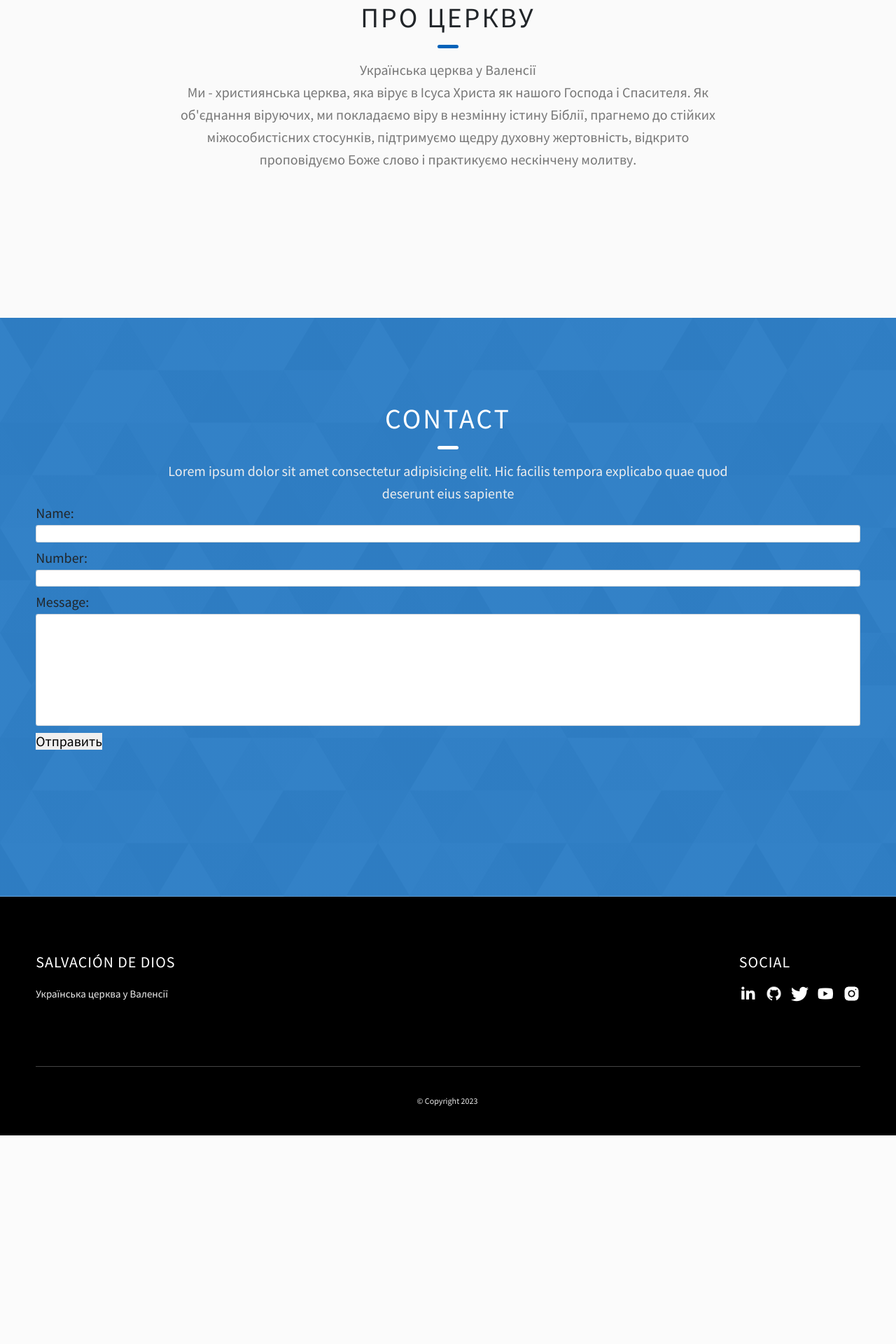
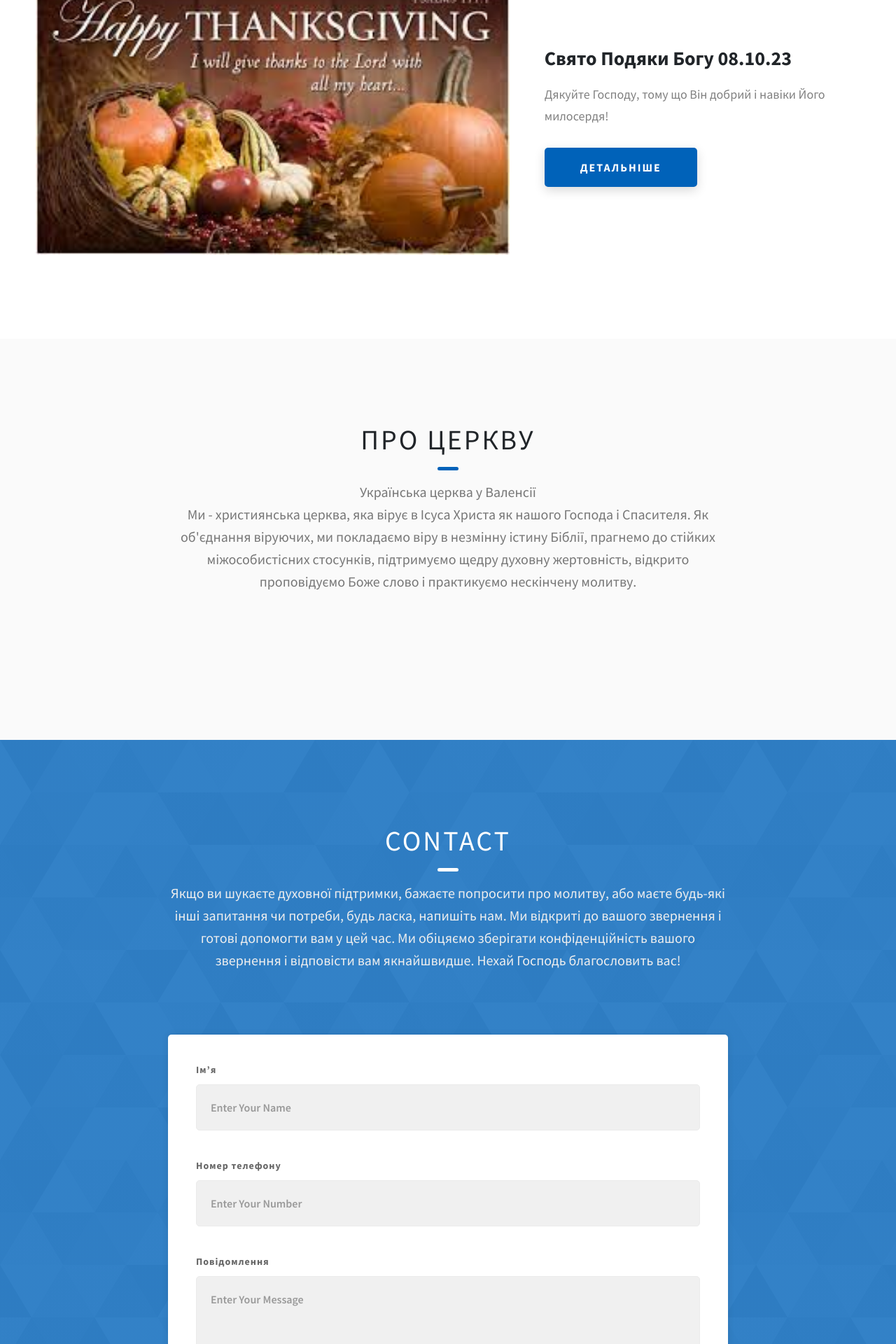
Before and after one commit to dvkim28/v_church, a Django app: page / in a window 1280 px wide. Shown: the part 2360-4280 px from the top of the page at 70% size. Before the commit the page ends 3982 px from the top, so only its background shows below. Run offline with Django 4.2, Linux system fonts and the light colour scheme; data comes from the database, SQL or seed files in the repository; both versions use the stored data as it was after the commit.

Commit message:
added form listview gitignore

```diff
--- a/salvacion/main/forms.py
+++ b/salvacion/main/forms.py
@@ -1,5 +1,3 @@
-from django.utils import timezone
-
 from django import forms
 
 from main.models import Feedback
@@ -9,16 +7,32 @@ class ContactForm(forms.ModelForm):
     name = forms.CharField(
         max_length=128,
         widget=forms.TextInput(
-            attrs={'class': 'form-control'}
-        ))
+            attrs={
+                'class': 'contact__form-input',
+                'placeholder': 'Enter Your Name',
+                'id': 'name'
+            }
+        )
+    )
     number = forms.IntegerField(
-        widget=forms.TextInput(attrs={'class': 'form-control'}),
+        widget=forms.NumberInput(
+            attrs={
+                'class': 'contact__form-input ',
+                'placeholder': 'Enter Your Number',
+                'id': 'number'
+            }
+        ),
     )
-
     message = forms.CharField(
         max_length=100,
         widget=forms.Textarea(
-            attrs={'class': 'form-control'}
+            attrs={
+                'class': 'contact__form-input',
+                'placeholder': 'Enter Your Message',
+                'id': 'message',
+                'cols': '30',
+                'rows': '10'
+            }
         )
     )
     class Meta:
--- a/salvacion/main/static/css/style.css
+++ b/salvacion/main/static/css/style.css
@@ -19,6 +19,11 @@ Inside media queries 1em is always 16px i.e 1em = 16px at every screen size only
   padding: 0;
   box-sizing: inherit;
   font-family: inherit; }
+  * {
+    margin: 0;
+    padding: 0;
+    box-sizing: border-box;
+}
 
 html {
   font-size: 62.5%;
@@ -171,7 +176,7 @@ font-family: roboto;
     .sec-pad {
       padding: 8rem 0; } }
 
-.text-primary {
+.text-primary_main {
   color: #fff;
   font-size: 3.2rem;
   text-align: center;
--- a/salvacion/main/templates/main/base/base.html
+++ b/salvacion/main/templates/main/base/base.html
@@ -1,27 +1,33 @@
 {% load static %}
-{% load my_custom_form %}.
-
+{% load my_custom_form %}
 <!DOCTYPE html>
 <html lang="en">
 <head>
     <meta charset="UTF-8"/>
     <meta name="viewport" content="width=device-width, initial-scale=1.0"/>
     <meta http-equiv="X-UA-Compatible" content="ie=edge"/>
+    <link
+      href="https://fonts.googleapis.com/css2?family=Source+Sans+Pro:wght@400;600;700;900&display=swap"
+      rel="stylesheet"
+    />
+    <link href="https://cdn.jsdelivr.net/npm/bootstrap@5.3.0/dist/css/bootstrap.min.css" rel="stylesheet"
+          integrity="sha384-9ndCyUaIbzAi2FUVXJi0CjmCapSmO7SnpJef0486qhLnuZ2cdeRhO02iuK6FUUVM" crossorigin="anonymous">
+    <link rel="stylesheet" href=" {% static 'css/style.css' %}"/>
     <title>{%block head%}{%endblock%}</title>
-    <link rel="stylesheet" href="https://cdn.jsdelivr.net/npm/bootstrap@4.0.0/dist/css/bootstrap.min.css"
-          integrity="sha384-Gn5384xqQ1aoWXA+058RXPxPg6fy4IWvTNh0E263XmFcJlSAwiGgFAW/dAiS6JXm" crossorigin="anonymous">
-    <meta name="description" content="Portfolio Template for Developer"/>
-
-    <link rel="stylesheet" href=" {% static 'css/style.css' %}"/>
-
-    <link rel="preconnect" href="https://fonts.googleapis.com"/>
-    <link rel="preconnect" href="https://fonts.gstatic.com" crossorigin/>
-    <link
-            href="https://fonts.googleapis.com/css2?family=Source+Sans+Pro:wght@400;600;700;900&display=swap"
-            rel="stylesheet"
-    />
 </head>
 <body>
+
+{% if messages %}
+<ul class="messages">
+    {% for message in messages %}
+    <li {% if message.tags %} class="{{ message.tags }}, list-group-item" {% endif %}>
+        {% if message.level == DEFAULT_MESSAGE_LEVELS.ERROR %}Important: {% endif %}
+        <div class="alert alert-success" role="alert">{{ message }}</div>
+
+    </li>
+    {% endfor %}
+</ul>
+{% endif %}
 <header class="header">
     <div class="header__content">
         <div class="header__logo-container">
@@ -31,18 +37,18 @@
         <div class="header__main">
             <ul class="header__links">
                 <li class="header__link-wrapper">
-                    <a href="{% url 'homepage'%}" class="header__link"> Home </a>
+                    <a href="{% url 'homepage'%}" class="header__link"> Головна </a>
                 </li>
                 <li class="header__link-wrapper">
-                    <a href="{% url 'homepage' %}/about" class="header__link">About </a>
+                    <a href="{% url 'homepage' %}/about" class="header__link">Про церкву </a>
                 </li>
                 <li class="header__link-wrapper">
                     <a href="{% url 'homepage'%}/projects" class="header__link">
-                        Projects
+                        Новини
                     </a>
                 </li>
                 <li class="header__link-wrapper">
-                    <a href="{% url 'homepage'%}/>contact" class="header__link"> Contact </a>
+                    <a href="{% url 'homepage'%}/>contact" class="header__link"> Контакти </a>
                 </li>
             </ul>
             <div class="header__main-ham-menu-cont">
@@ -59,27 +65,6 @@
             </div>
         </div>
     </div>
-    <div class="header__sm-menu">
-        <div class="header__sm-menu-content">
-            <ul class="header__sm-menu-links">
-                <li class="header__sm-menu-link">
-                    <a href="./index.html"> Home </a>
-                </li>
-
-                <li class="header__sm-menu-link">
-                    <a href="./index.html#about"> About </a>
-                </li>
-
-                <li class="header__sm-menu-link">
-                    <a href="./index.html#projects"> Projects </a>
-                </li>
-
-                <li class="header__sm-menu-link">
-                    <a href="./index.html#contact"> Contact </a>
-                </li>
-            </ul>
-        </div>
-    </div>
 </header>
 {% block content %}
 {% endblock %}
@@ -88,39 +73,18 @@
         <div class="main-footer__upper">
             <div class="main-footer__row main-footer__row-1">
                 <h2 class="heading heading-sm main-footer__heading-sm">
-                    <span>Social</span>
+                    <span>Соціальні мережи</span>
                 </h2>
                 <div class="main-footer__social-cont">
-                    <a target="_blank" rel="noreferrer" href="#">
+                    <a target="_blank" rel="noreferrer" href="https://www.facebook.com/vlcsalvation/">
                         <img
                                 class="main-footer__icon"
-                                src="{% static 'assets/png/linkedin-ico.png'%}"
-                                alt="icon"
+                                src="{% static 'assets/png/facebook.png'%}"
                         />
                     </a>
-                    <a target="_blank" rel="noreferrer" href="#">
-                        <img
-                                class="main-footer__icon"
-                                src="{% static 'assets/png/github-ico.png'%}"
-                        />
-                    </a>
-                    <a target="_blank" rel="noreferrer" href="#">
-                        <img
-                                class="main-footer__icon"
-                                src="{% static 'assets/png/twitter-ico.png'%}"
-                        />
-                    </a>
-                    <a target="_blank" rel="noreferrer" href="#">
-                        <img
-                                class="main-footer__icon"
-                                src="{% static './assets/png/yt-ico.png' %}"
-                                alt="icon"
-                        />
-                    </a>
-                    <a target="_blank" rel="noreferrer" href="#">
                         <img
                                 class="main-footer__icon main-footer__icon--mr-none"
-                                src="{% static 'assets/png/insta-ico.png' %}"
+                                src="{% static 'assets/png/insta.png' %}"
                         />
                     </a>
                 </div>
@@ -134,7 +98,6 @@
             </div>
         </div>
 
-        <!-- If you give me some credit or shoutout here by linking to my website, then it will be a big thing for me and will help me a lot :) -->
         <div class="main-footer__lower">
             &copy; Copyright 2023
             <a rel="noreferrer" target="_blank" href="#"
@@ -142,7 +105,7 @@
             >
         </div>
     </div>
+
 </footer>
-<script src="{% static 'js/index.js' %}></script>
-  </body>
+</body>
 </html>
--- a/salvacion/main/templates/main/base/list_news_tag.html
+++ b/salvacion/main/templates/main/base/list_news_tag.html
@@ -10,7 +10,7 @@
             </span>
         </h2>
         <div class="projects__content">
-            {% for article in articles|slice:":2" %}
+            {% for article in articles|slice:":3" %}
             <div class="projects__row">
                 <div class="projects__row-img-cont">
                     <img src="{{ article.img.url }}" alt="{{ article.title }}"
--- a/salvacion/main/templates/main/index.html
+++ b/salvacion/main/templates/main/index.html
@@ -7,7 +7,7 @@
 <section class="home-hero">
     <div class="home-hero__content">
         <div class="home-hero__info">
-            <p class="text-primary"> Надійся на Господа всім своїм серцем, а на розум свій не покладайся!
+            <p class="text-primary_main"> Надійся на Господа всім своїм серцем, а на розум свій не покладайся!
                 Пізнавай ти Його на всіх дорогах своїх, і Він випростує твої стежки.
             </p>
         </div>
@@ -50,21 +50,30 @@
         <h2 class="heading heading-sec heading-sec__mb-med">
             <span class="heading-sec__main heading-sec__main--lt">Contact</span>
             <span class="heading-sec__sub heading-sec__sub--lt">
-            Lorem ipsum dolor sit amet consectetur adipisicing elit. Hic facilis
-            tempora explicabo quae quod deserunt eius sapiente
+            Якщо ви шукаєте духовної підтримки, бажаєте попросити про молитву, або маєте будь-які інші запитання чи потреби, будь ласка, напишіть нам. Ми відкриті до вашого звернення і готові допомогти вам у цей час.
+              Ми обіцяємо зберігати конфіденційність вашого звернення і відповісти вам якнайшвидше.
+                Нехай Господь благословить вас!
           </span>
-            <form method="post">
-    {% csrf_token %}
-    {{ form.as_p }}
-    {% if form.errors %}
-        <div class="alert alert-danger">
-            {{ form.errors }}
+        </h2>
+        <div class="contact__form-container">
+            <form action="#" class="contact__form" method="post">
+                {% csrf_token %}
+                <div class="contact__form-field">
+                    <label class="contact__form-label" for="name">Імʼя</label>
+                    {{ form.name }}
+                </div>
+                <div class="contact__form-field">
+                    <label class="contact__form-label" for="number">Номер телефону</label>
+                    {{ form.number }}
+                </div>
+                <div class="contact__form-field">
+                    <label class="contact__form-label" for="message">Повідомлення</label>
+                    {{ form.message }}
+                </div>
+                <button type="submit" class="btn btn--theme contact__btn">Відправити</button>
+            </form>
+
         </div>
-    {% endif %}
-    <button type="submit">Отправить</button>
-</form>
-
-        </h2>
     </div>
 </section>
 {% endblock %}
--- a/salvacion/main/templatetags/my_custom_form.py
+++ b/salvacion/main/templatetags/my_custom_form.py
@@ -6,5 +6,5 @@ register = template.Library()
 
 @register.inclusion_tag('main/base/list_news_tag.html')
 def show_news_list():
-    articles = Article.objects.all()  # Получаем все статьи
+    articles = Article.objects.all().order_by('-id')
     return {'articles': articles}
--- a/salvacion/main/utils.py
+++ b/salvacion/main/utils.py
@@ -28,6 +28,7 @@ cyrillic_letters = {
         u'щ': u'sch',
         u'ъ': u'',
         u'ы': u'y',
+        u'і': u'i',
         u'ь': u'',
         u'э': u'e',
         u'ю': u'yu',
--- a/salvacion/main/views.py
+++ b/salvacion/main/views.py
@@ -1,20 +1,20 @@
-from django.shortcuts import redirect
-from django.utils import timezone
 from django.views.generic import ListView, DetailView
 from django.views.generic.edit import FormView
-from django.urls import reverse_lazy
 from .models import Article, Feedback
 from .forms import ContactForm
-
+from django.contrib import messages
+from django.shortcuts import render
 
 class HomeViewForm(FormView):
     template_name = 'main/index.html'
     form_class = ContactForm
     success_url = "/"
+    success_message = "City was successfully created"
     def form_valid(self, form):
         form.save()
+        # Use self.request to access the request object
+        messages.success(self.request, self.success_message)
         return super().form_valid(form)
-
 
 class ArticleDetailView(DetailView):
     model = Article
```
Also changed, not shown: salvacion/db.sqlite3, 1 other file.
